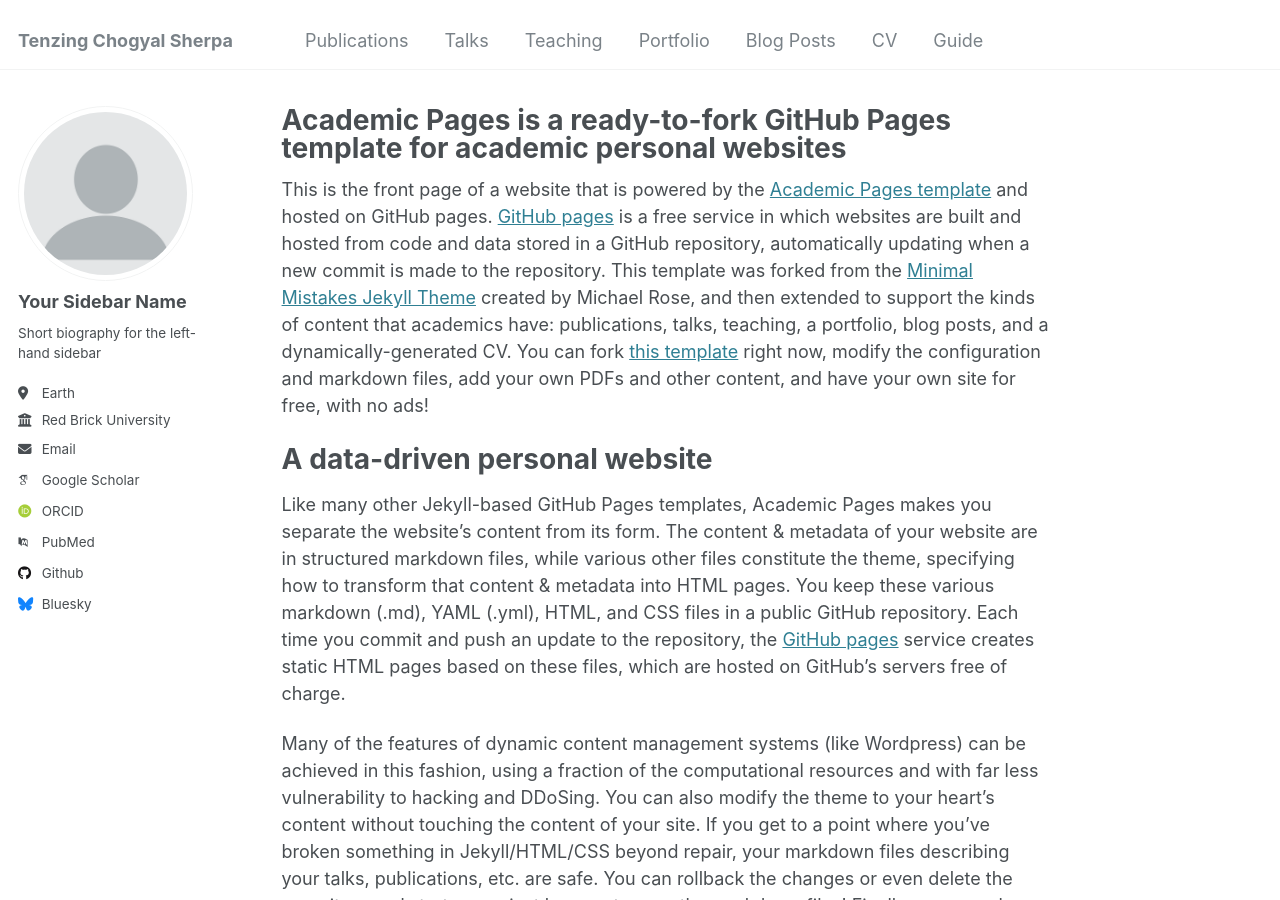
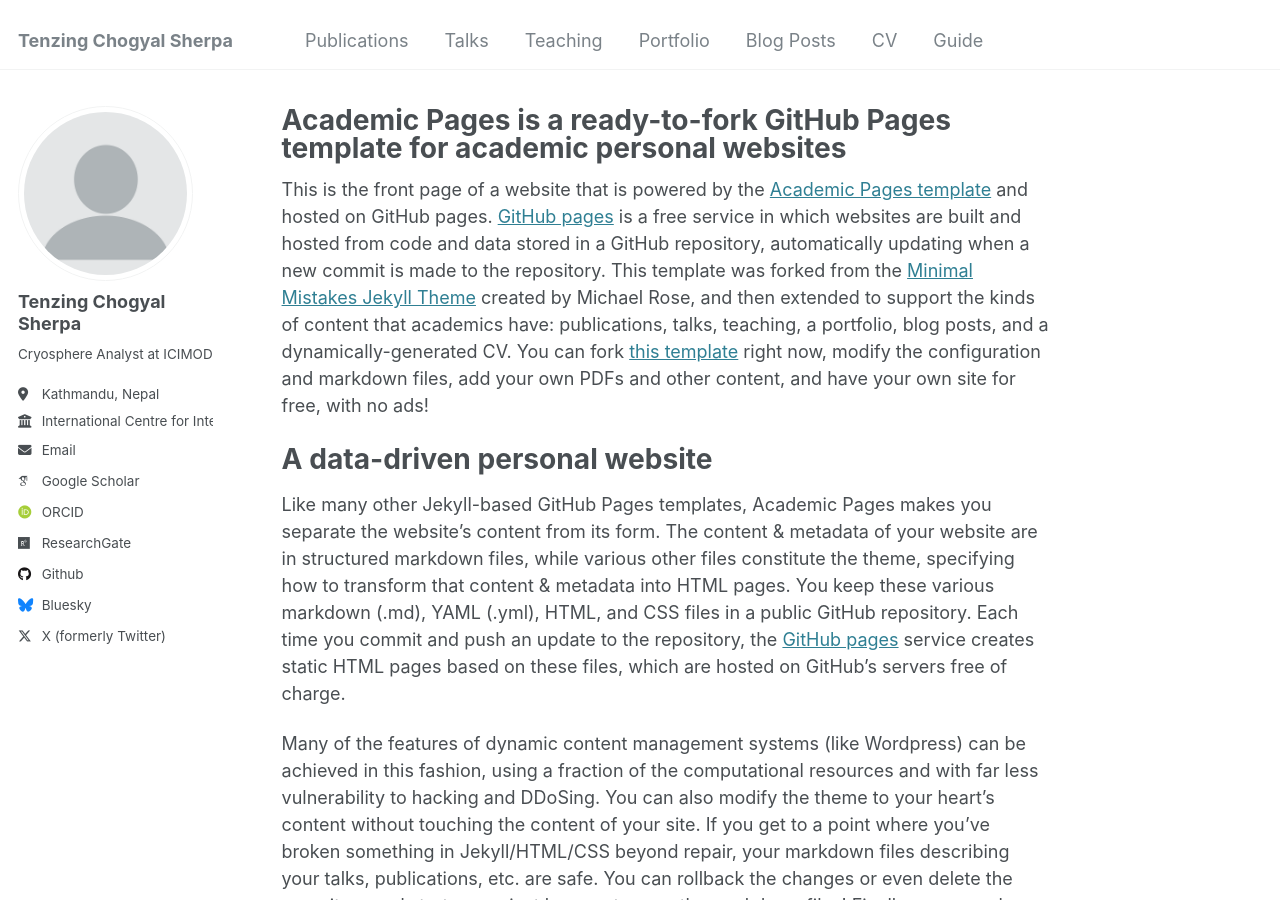
Before and after one commit to tenzchogs/tenzing.github.io, a Jekyll site: the page built from _pages/about.md, in a window 1280 px wide and 900 px high. Built offline with Jekyll 4.4.1, drawn with Linux system fonts in a browser that asks for light colours; some web fonts are replaced.

Commit message:
Update _config.yml

```diff
--- a/_config.yml
+++ b/_config.yml
@@ -22,22 +22,22 @@ repository               : "tenzchogs/tenzingchogyal.github.io"
 author:
   # Biographic information
   avatar           : "profile.png"
-  name             : "Your Sidebar Name"
+  name             : "Tenzing Chogyal Sherpa"
   pronouns         : # example: "she/her"
-  bio              : "Short biography for the left-hand sidebar"
-  location         : "Earth"
-  employer         : "Red Brick University"
+  bio              : "Cryosphere Analyst at ICIMOD"
+  location         : "Kathmandu, Nepal"
+  employer         : "International Centre for Integrated Mountain Development (ICIMOD)"
   uri              : # URL
-  email            : "none@example.org"
+  email            : "tenzing.sherpa@icimod.org"
 
   # Academic websites
   arxiv            : # URL - Update with the correct link to your profile
-  googlescholar    : "https://scholar.google.com/citations?user=PS_CX0AAAAAJ"
+  googlescholar    : "https://scholar.google.com/citations?user=wnd5m2kAAAAJ&hl=en"
   impactstory      : # URL
-  orcid            : "http://orcid.org/yourorcidurl"
+  orcid            : "https://orcid.org/0000-0003-4512-2194"
   semantic         : # URL
-  pubmed           : "https://www.ncbi.nlm.nih.gov/pubmed/?term=john+snow"
-  researchgate     : # URL
+  pubmed           : # URL
+  researchgate     : "https://www.researchgate.net/profile/Tenzing-Sherpa"
   scopus           : # URL
 
   # Repositories and software development
@@ -66,7 +66,7 @@ author:
   steam            : # Username
   telegram         : # URL
   tumblr           : # Username
-  twitter          : # Username for X / Twitter
+  twitter          : "ten10zing92"
   vine             : # Username
   weibo            : # Username
   wikipedia        : # Username
```
